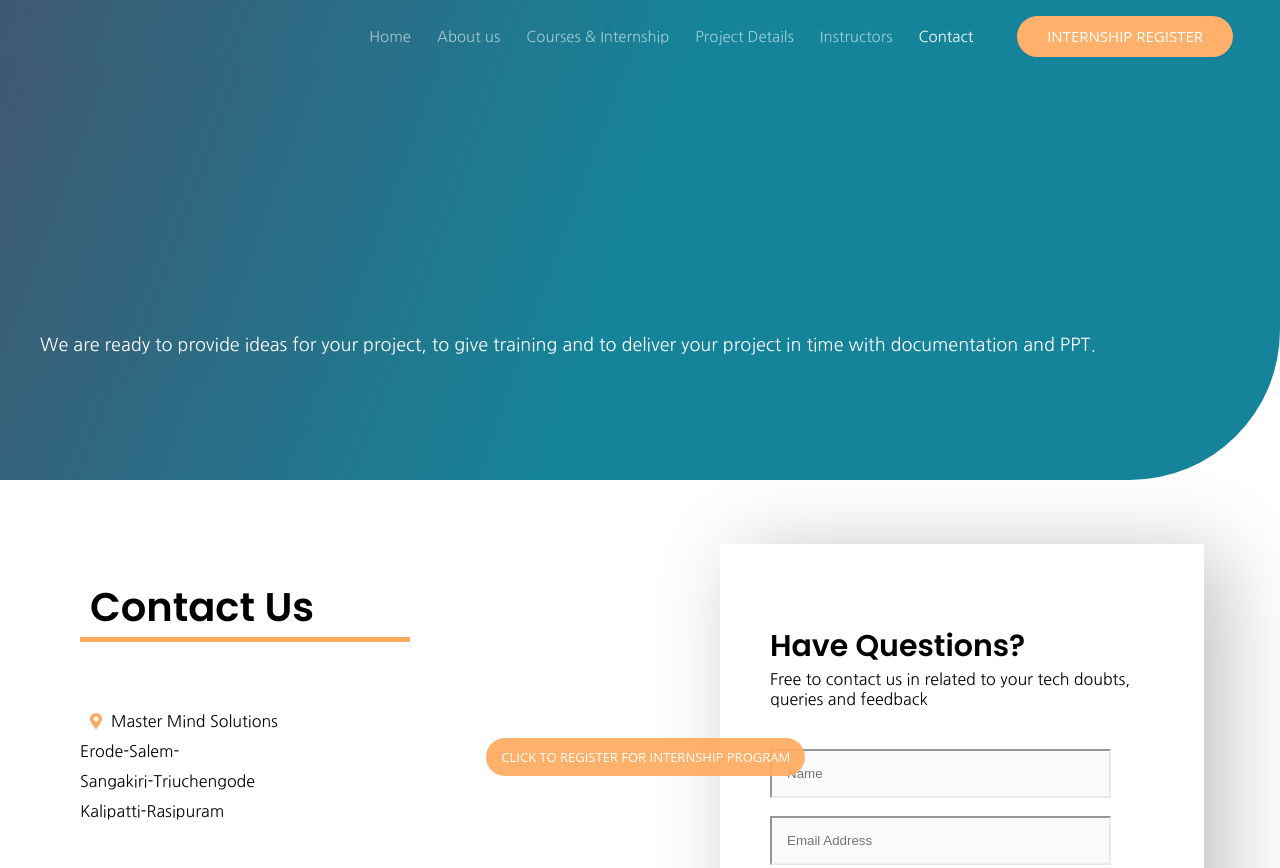
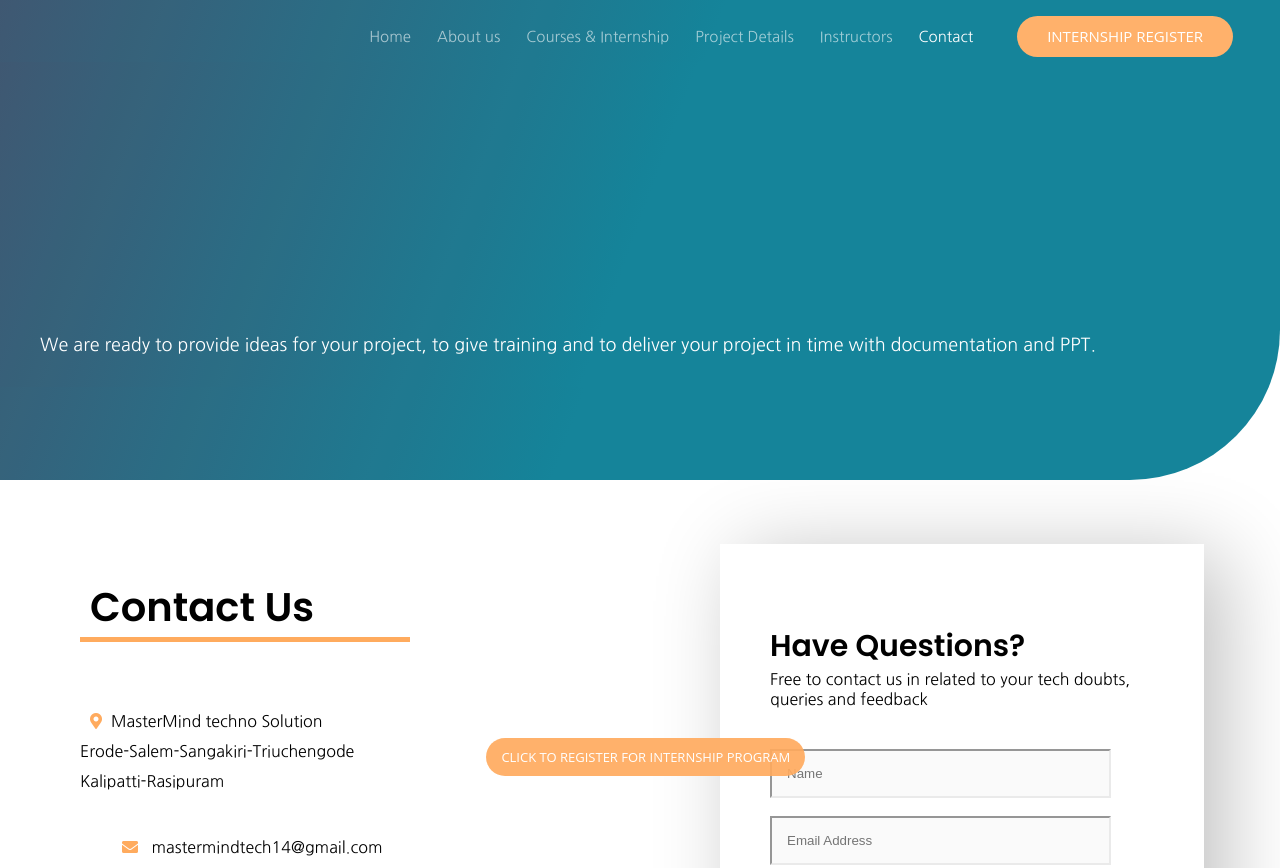
Before and after one commit to mastermindtechsolution/mastermind, a plain HTML site: page contact.html in a window 1280 px wide. Shown: the top 868 px of the page. Drawn offline with nearby package versions, Linux system fonts and the light colour scheme.

Commit message:
updates
content changes

```diff
--- a/contact.html
+++ b/contact.html
@@ -70,8 +70,8 @@
         <div class="contact_detials">
             <h2>Contact Us</h2>
 
-            <address style="padding-top:10%;"><i aria-hidden="true" class="fas fa-map-marker-alt"></i>&nbsp;&nbsp;Master Mind Solutions<br>
-              Erode-Salem-<br>Sangakiri-Triuchengode<br>
+            <address style="padding-top:10%;"><i aria-hidden="true" class="fas fa-map-marker-alt"></i>&nbsp;&nbsp;MasterMind techno Solution<br>
+              Erode-Salem-Sangakiri-Triuchengode<br>
                     Kalipatti-Rasipuram</address>
 
               <h4 id="mail"> <i aria-hidden="true" class="fas fa-envelope"></i>&nbsp;&nbsp;
```
